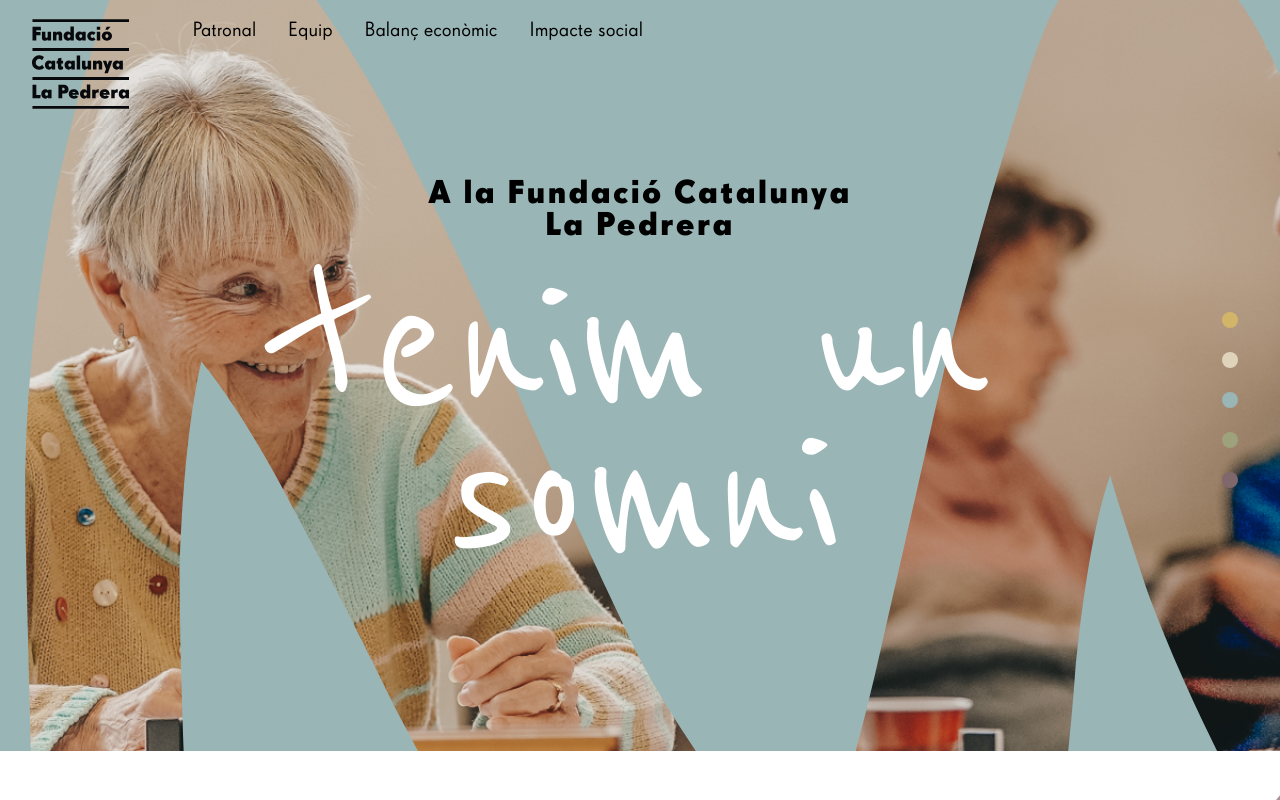
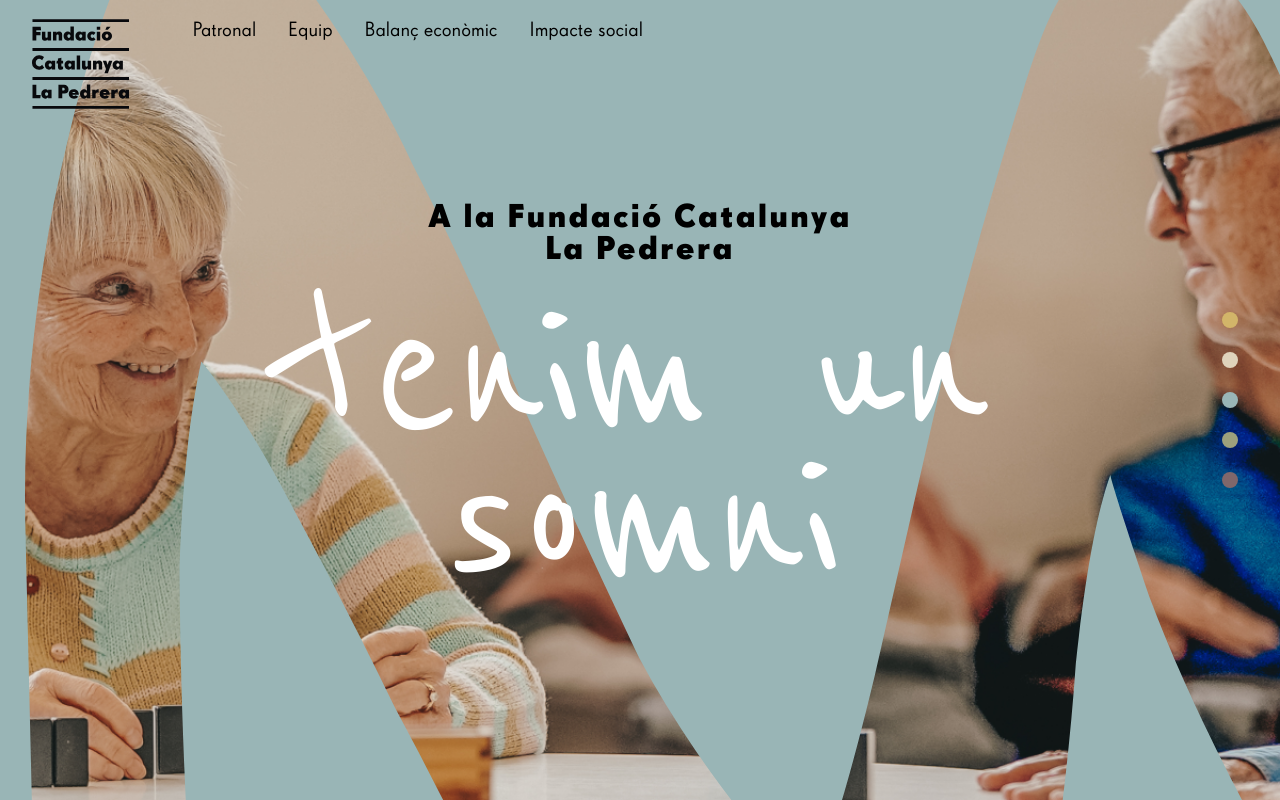
Before and after one commit to abdelaliabouelhassan/funcdacio-la-pedrera-2024, a Nuxt app: page / in a window 1280 px wide. Shown: the top 800 px of the page. Built offline with nearby package versions, Linux system fonts and the light colour scheme.

Commit message:
change max height in  hero section of home page

```diff
--- a/components/partials/home/HeroSection.vue
+++ b/components/partials/home/HeroSection.vue
@@ -1,10 +1,10 @@
 <template>
-    <section class="h-screen max-h-[46.94rem] relative flex justify-center items-center bg-Turquoise overflow-hidden">
+    <section class="h-screen max-h-[60.6rem] relative flex justify-center items-center bg-Turquoise overflow-hidden">
         <div v-if="width <= 768 && width != null" class="background-wrapper absolute top-[7rem] left-0 h-full w-full z-0 ">
             <img  class="z-0 fixed top-0 left-0 h-full w-full object-cover object-center" src="/images/home/hero-background.webp" alt="" srcset="">
         </div>
         <div v-if="width > 768 && width != null" class="background-wrapper-md absolute top-0 left-0 h-full w-full z-0 ">
-            <img   class="fixed top-0 left-0 h-full w-full object-cover object-left-top " src="/images/home/hero-background-md.webp" alt="" srcset="">
+            <img   class="fixed top-0 left-0 h-full w-full  object-cover object-center " src="/images/home/hero-background-md.webp" alt="" srcset="">
         </div>
 
         <div class="flex z-10 flex-col items-center gap-y-8 text-center px-4 ">
```
